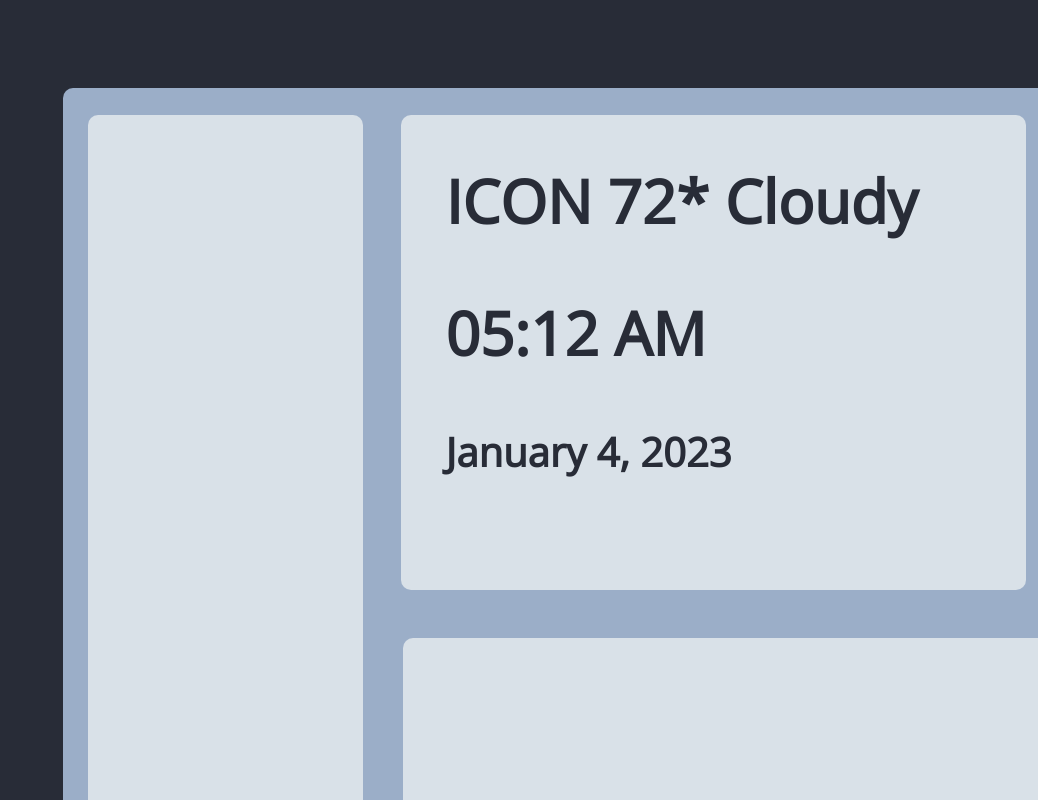
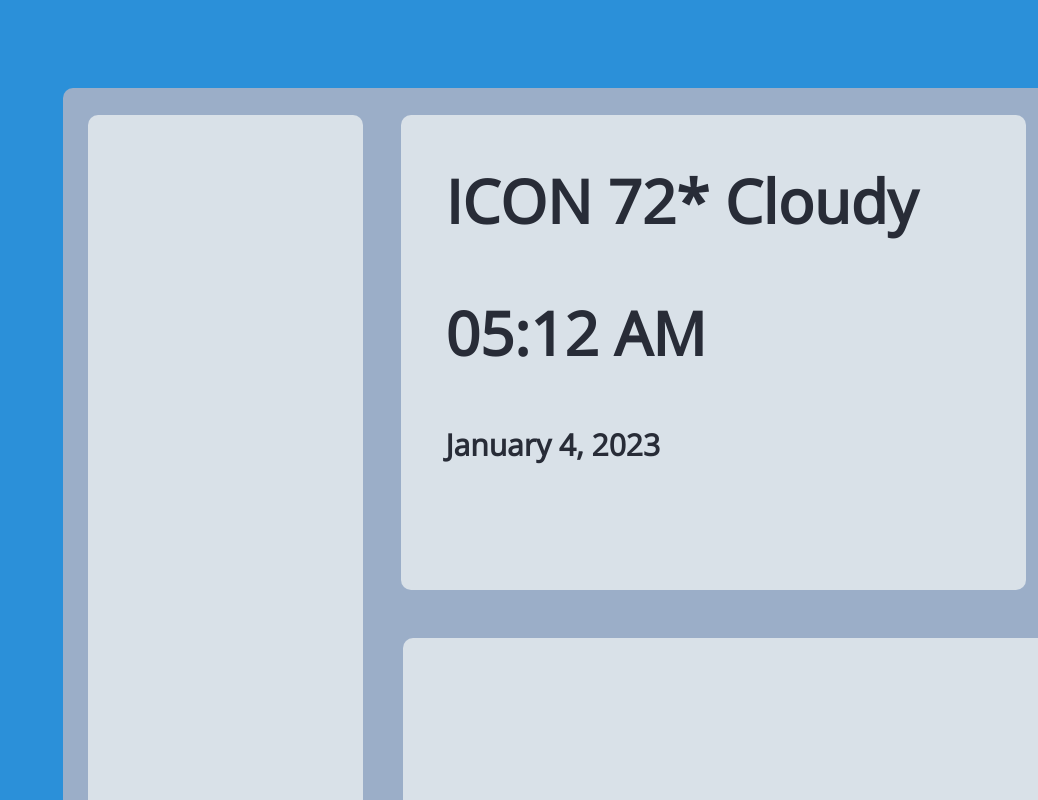
Before and after one commit to nslee333/dev-folder, a React (Create React App) app in the folder weather_app/client/: page / in a window 1280 px wide. Shown: the top 800 px of the page, without its empty margins (242-1280 px from the left). Built offline with nearby package versions, Linux system fonts and the light colour scheme.

Commit message:
Hammering out styling, added global variables for quicker changes.

```diff
--- a/weather_app/client/src/App.css
+++ b/weather_app/client/src/App.css
@@ -1,11 +1,22 @@
  @import url('https://fonts.googleapis.com/css2?family=Open+Sans:wght@300;400&display=swap');
-* {
-  background-color: var(--main-black);
+
+ * {
+  background-color: var(--primary-background);
   --main-black: #282c37;
   --main-darkGrey: #9baec8;
   --main-grey: #d9e1e8;
   --main-blue: #2b90d9;
+  --main-blueGrey: #9baec8;
+  /* --main-orange: #f5b183; */
+  --main-purple: #5c5a5e;
+
   --primary-div: var(--main-grey);
+  --primary-background: var(--main-blue);
+
+  --main-app: var(--main-darkGrey);
+  --main-font: var(--main-black);
+
+  --main-hourly: var(--main-blueGrey);
   font-family: 'Open Sans', 'sans-serif';
 }
 
@@ -20,8 +31,7 @@
   left: 305px;
   padding: 25px;
 
-  background-color: var(--main-darkGrey);
-  /* border: 1px solid var(--main-blue); */
+  background-color: var(--main-app);
   border-radius: 10px;
 }
 
@@ -35,7 +45,6 @@
   width: 950px;
 
   background-color: var(--primary-div);
-  /* border: 1px solid rgb(255, 0, 242); */
   border-radius: 10px;
 
 }
@@ -47,10 +56,8 @@
   height: 870px;
 
   top: 27.5px;
-  /* left: ; */
 
-background-color: var(--primary-div);
-  /* border: 1px solid rgb(242, 0, 255); */
+  background-color: var(--primary-div);
   border-radius: 10px;
 
 }
@@ -76,18 +83,18 @@ background-color: var(--primary-div);
 
   margin: 0 auto;
   display: block;
-  font-weight: bold;
+  /* font-weight: bold; */
 
   margin: 40px;
   padding: 5px;
 
-  background-color: var(--main-grey);
-  color: var(--main-black);
+  background-color: var(--main-div);
+  color: var(--main-font);
 }
 
 
 .realtimeh2 {
-  font-size: 40px;
+  font-size: 30px;
 }
 
 .realtimeh1 {
@@ -124,3 +131,23 @@ background-color: var(--primary-div);
   border-radius: 10px;
 
 }
+
+.hourDivParent {
+  background-color: var(--main-grey);
+}
+
+.hourDiv {
+  background-color: var(--main-hourly);
+  color: var(--main-font);
+  font-size: 30px;
+  /* font-weight: bold; */
+  text-align: center;
+
+
+
+  margin: 20px;
+  border-radius: 7px;
+
+  height: 55px;
+  /* padding: 5px; */
+}
```
